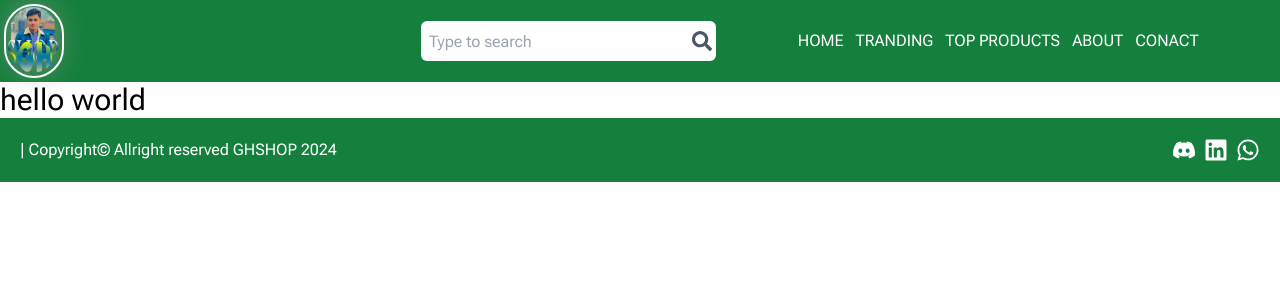
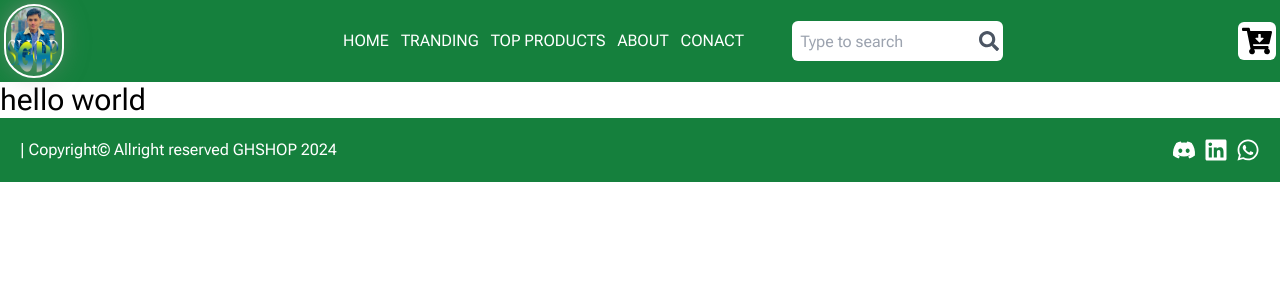
Before and after one commit to mhgkhan/ghshop, a Next.js app: page / in a window 1280 px wide. Shown: the top 300 px of the page. Built offline with nearby package versions, Linux system fonts and the light colour scheme; a web font is replaced by a local one.

Commit message:
Added Cart Icon In Header

```diff
--- a/src/app/layout.js
+++ b/src/app/layout.js
@@ -17,7 +17,7 @@ export const metadata = {
   keywords:
     "Fashion, online shopping, trendy clothing, accessories, Next.js, GH SHOP, ecommerce, style, fashion-forward, deals",
   author: "mhgkhan",
-  url: "ghshop.vercel.app",
+  url: "mhgshop.netlify.app",
   image: "https://avatars.githubusercontent.com/u/128809509?v=4",
   type: "website",
   site_name: "gh shop",
--- a/src/components/Header.jsx
+++ b/src/components/Header.jsx
@@ -4,7 +4,7 @@ import { useState, useEffect } from "react";
 
 import Image from "next/image";
 import React from "react";
-import { FaAlignJustify, FaSearch } from "react-icons/fa";
+import { FaAlignJustify, FaCartArrowDown, FaSearch } from "react-icons/fa";
 import Link from "next/link";
 
 const Header = () => {
@@ -12,7 +12,7 @@ const Header = () => {
   const [menuOpened, setMenuOpened] = useState(false);
 
   useEffect(() => {
-    if (window.innerWidth == 769) {
+    if (window.innerWidth <= 769) {
       setIsMobile(true);
     } else {
       setIsMobile(false);
@@ -30,6 +30,15 @@ const Header = () => {
             alt="GHShop logo"
             className="border-2 border-white rounded-full filter drop-shadow-md "
           />
+
+          {isMobile ? (
+            <button className="p-1 md:hidden block bg-white text-black text-3xl rounded-md cursor-pointer">
+              <FaCartArrowDown />
+            </button>
+          ) : (
+            ""
+          )}
+
           <button
             onClick={() => setMenuOpened(!menuOpened)}
             className="p-1 md:hidden block bg-white text-black text-3xl rounded-md cursor-pointer"
@@ -39,21 +48,9 @@ const Header = () => {
         </div>
         <div
           className={`left flex items-center transition-all duration-500 justiyf-center gap-1 md:flex-row flex-col-reverse md:w-auto w-full overflow-hidden md:h-auto ${
-            menuOpened ? "h-[300px]" : "h-0"
+            menuOpened ? "h-auto" : "h-0"
           }`}
         >
-          <div className="search md:w-[450px] h-[40px] w-full p-1 bg-white rounded-md flex items-center justify-between">
-            <input
-              type="text"
-              name="search"
-              placeholder="Type to search"
-              className="w-full h-full px-1 bg-none outline-none"
-            />
-            <button className="text-xl text-gray-600">
-              <FaSearch />
-            </button>
-          </div>
-
           <nav className="w-full">
             <ul className="flex items-center justify-center gap-3 md:flex-row flex-col md:w-auto w-full">
               {Array.from([
@@ -73,7 +70,26 @@ const Header = () => {
               })}
             </ul>
           </nav>
+
+          <div className="search md:w-[300px] h-[40px] w-full p-1 bg-white rounded-md flex items-center justify-between">
+            <input
+              type="text"
+              name="search"
+              placeholder="Type to search"
+              className="w-full h-full px-1 bg-none outline-none"
+            />
+            <button className="text-xl text-gray-600">
+              <FaSearch />
+            </button>
+          </div>
         </div>
+        {isMobile ? (
+          ""
+        ) : (
+          <button className="p-1  hidden md:block bg-white text-black text-3xl rounded-md cursor-pointer">
+            <FaCartArrowDown />
+          </button>
+        )}
       </div>
     </header>
   );
```
Also changed, not shown: 1 other file (tests, documents, lock files or other folders).
